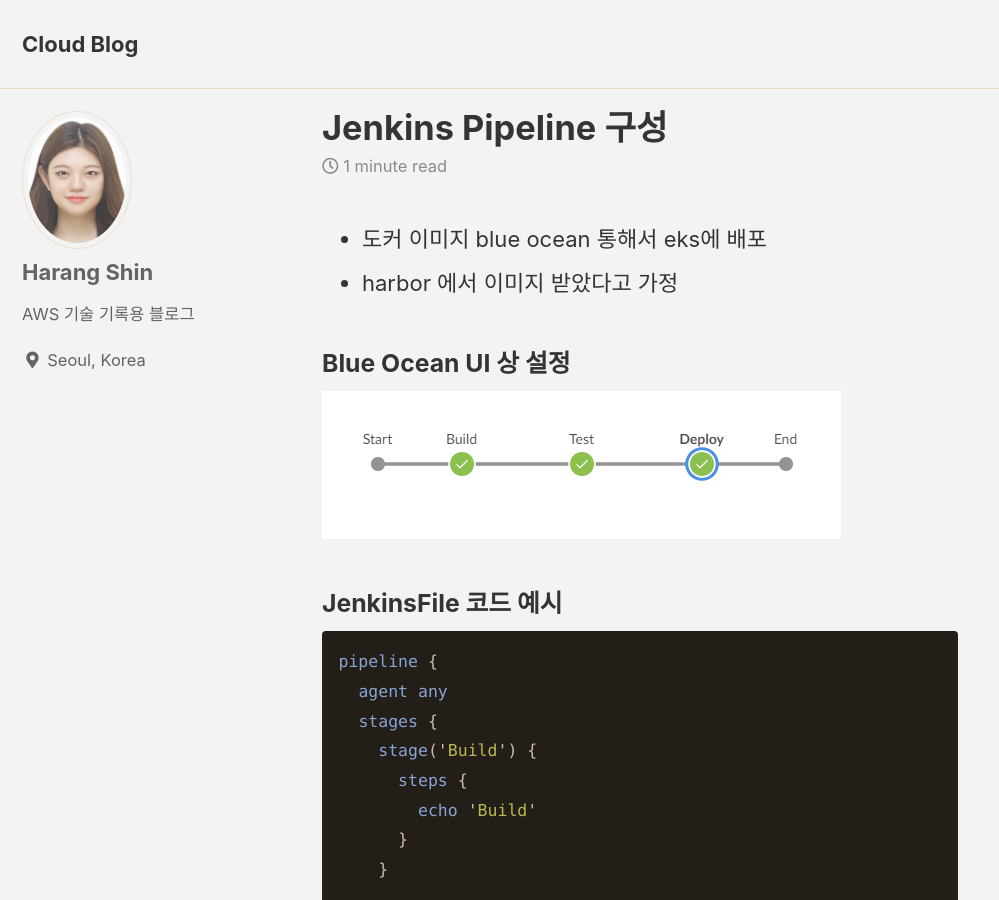
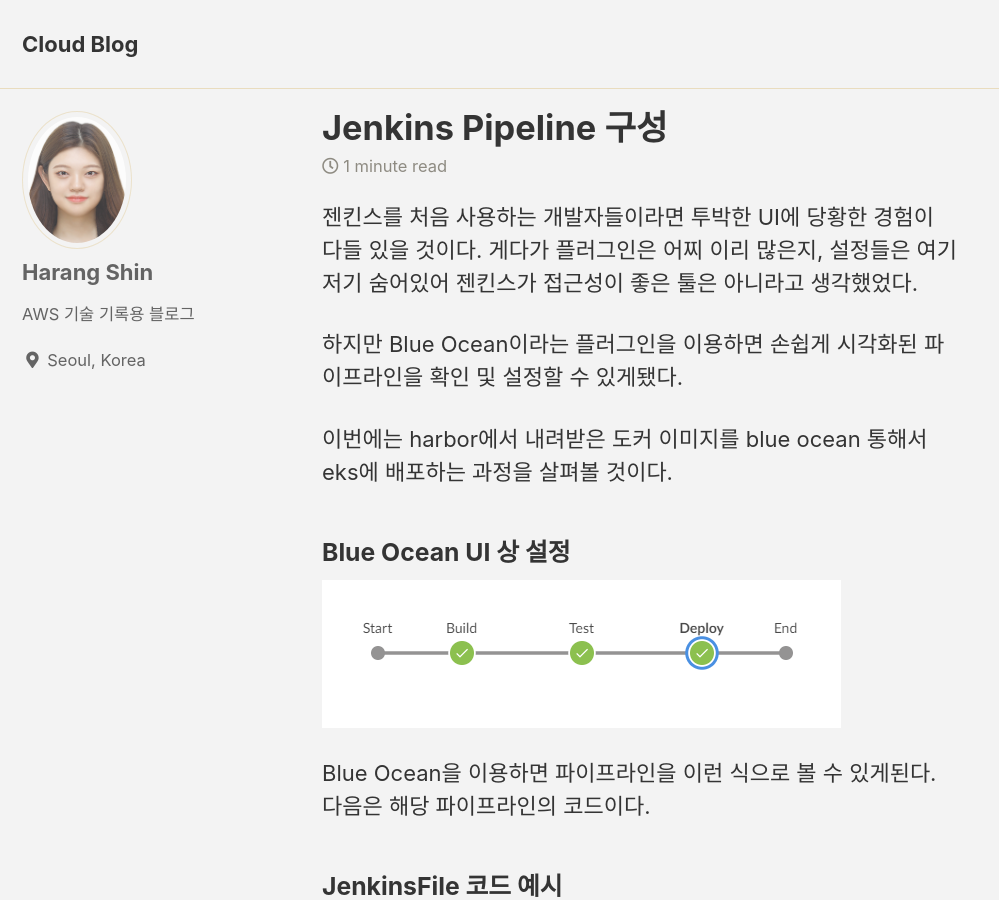
Before and after one commit to harang/harang.github.io, a Jekyll site: the page built from _posts/2022-06-10-jenkins-pipeline-blueocean.md, in a window 1280 px wide and 900 px high. Shown: the whole window, without its empty margins (0-999 px from the left). Built offline with Jekyll 4.4.1, drawn with Linux system fonts in a browser that asks for light colours; cached includes are drawn as plain includes; some of the changed text lies outside the part shown.

Commit message:
Update 2022-06-10-jenkins-pipeline-blueocean.md

````diff
--- a/_posts/2022-06-10-jenkins-pipeline-blueocean.md
+++ b/_posts/2022-06-10-jenkins-pipeline-blueocean.md
@@ -5,12 +5,25 @@ categories:
   - Cloud
 ---
 
-- 도커 이미지 blue ocean 통해서 eks에 배포
-- harbor 에서 이미지 받았다고 가정
+젠킨스를 처음 사용하는 개발자들이라면
+투박한 UI에 당황한 경험이 다들 있을 것이다.
+게다가 플러그인은 어찌 이리 많은지,
+설정들은 여기저기 숨어있어
+젠킨스가 접근성이 좋은 툴은 아니라고 생각했었다.
+
+하지만 Blue Ocean이라는 플러그인을 이용하면
+손쉽게 시각화된 파이프라인을 확인 및 설정할 수 있게됐다.
+
+이번에는 harbor에서 내려받은 도커 이미지를 blue ocean 통해서 eks에 배포하는 과정을 살펴볼 것이다.
+
 
 ### Blue Ocean UI 상 설정
 
 ![/assets/img/2022-06-10-jenkins-pipeline-blueocean/Untitled.png](/assets/img/2022-06-10-jenkins-pipeline-blueocean/Untitled.png)
+
+Blue Ocean을 이용하면 파이프라인을 이런 식으로 볼 수 있게된다.
+다음은 해당 파이프라인의 코드이다.
+
 
 ### JenkinsFile 코드 예시
 
@@ -39,8 +52,11 @@ pipeline {
   }
 }
 ```
+Blue Ocean을 이용해도 기존과 동일하게 JenkinsFile을 통해 설정할 수 있다.
+
 
 ### Jenkins에 SAM 사용해서 AWS Credential 설정
+AWS에 배포하려면 리소스들이 올라갈 AWS 계정의 크레덴셜을 이용해 젠킨스와 연동해주어야 한다.
 
 - 참조 문서
 
@@ -55,7 +71,7 @@ Pipeline: AWS Steps 플러그인 설치
 
 ### 파이프라인 구성 예시
 
-withAWS 사용해서 젠킨스에 설정한 ID사용
+withAWS로 젠킨스에 연결한 AWS ID를 사용하는 예시이다.
 
 ```jsx
 pipeline {
@@ -125,6 +141,9 @@ steps {
       }
 ```
 
+
+##다음은 젠킨스 파이프라인의 예시 코드이다.
+
 ### EKS 클러스터 설정 방법
 
 ```groovy
````
